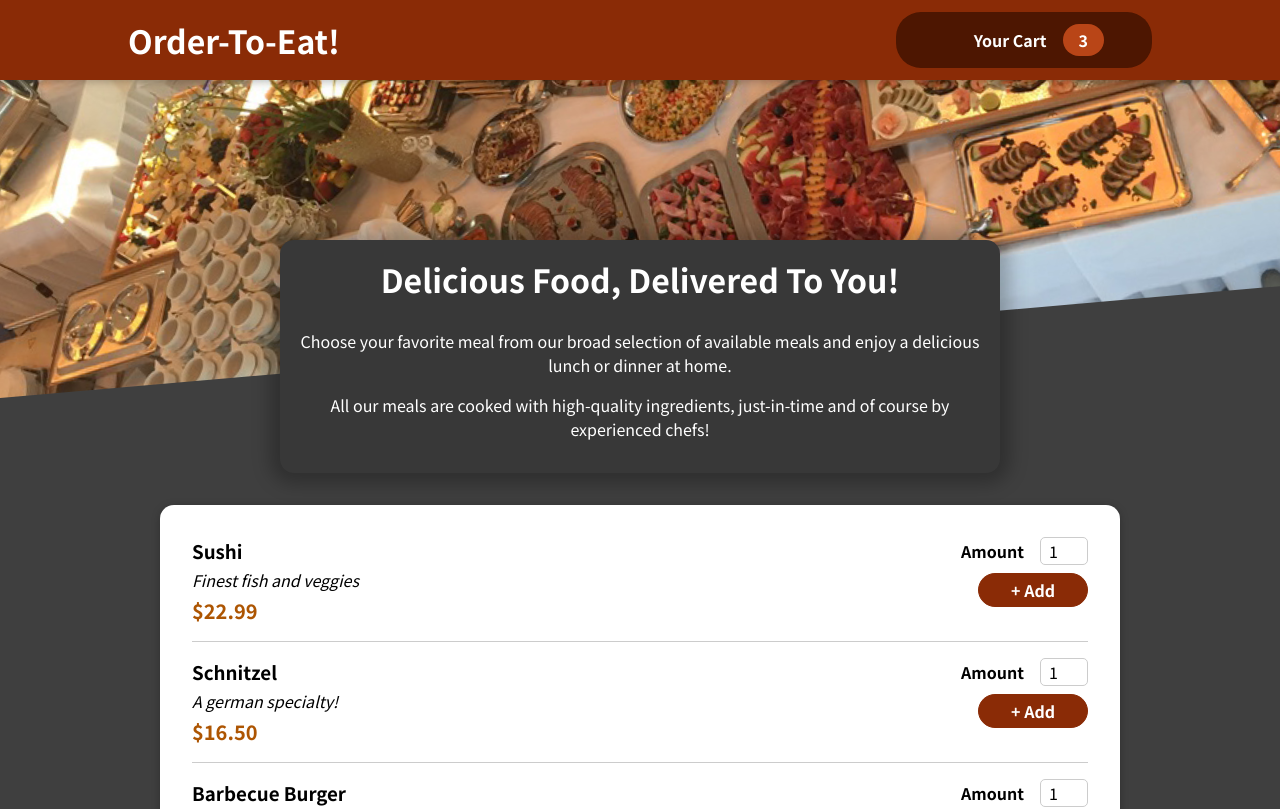
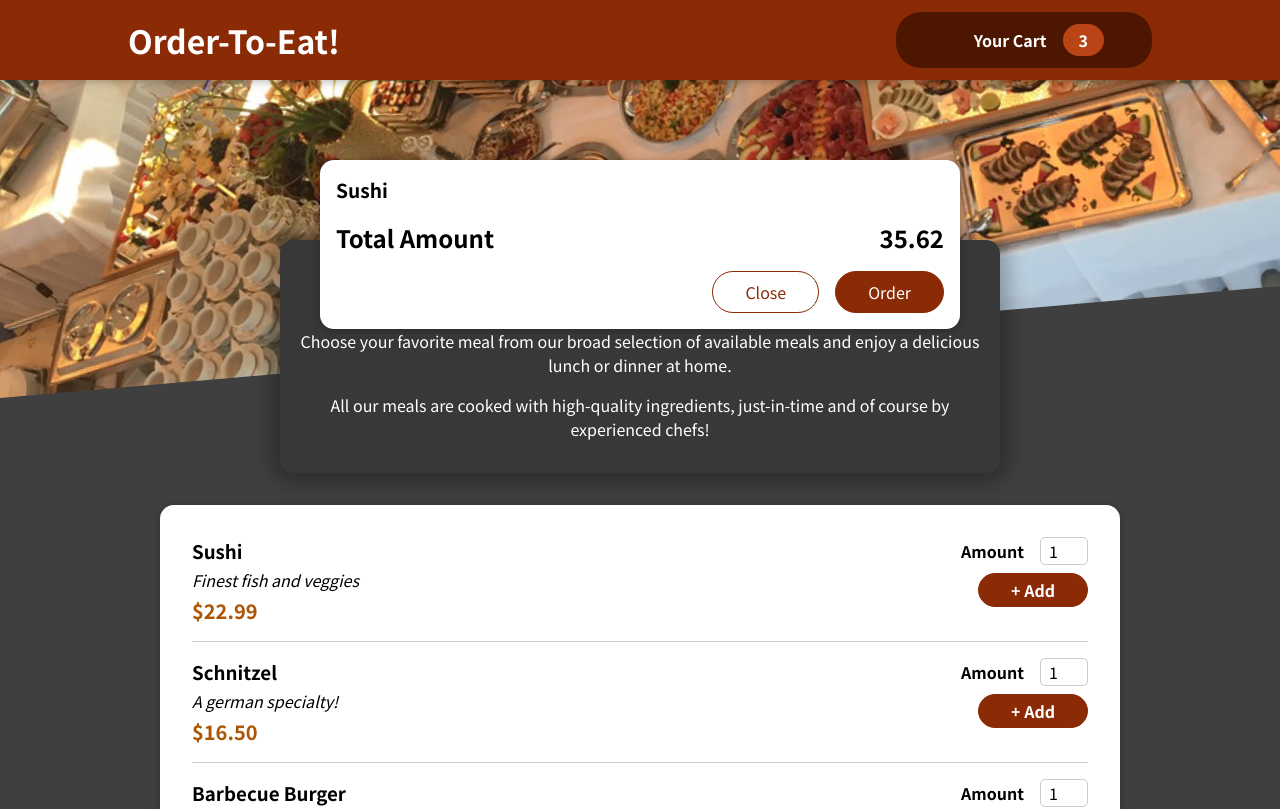
Before and after one commit to Alex-1980/order-to-eat, a React (Create React App) app: page / in a window 1280 px wide. Shown: the top 809 px of the page. Built offline with nearby package versions, Linux system fonts and the light colour scheme; some icons are missing.

Commit message:
added modal for cart

```diff
--- a/public/index.html
+++ b/public/index.html
@@ -28,6 +28,7 @@
   </head>
   <body>
     <noscript>You need to enable JavaScript to run this app.</noscript>
+    <div id="overlays"></div>
     <div id="root"></div>
     <!--
       This HTML file is a template.
--- a/src/App.js
+++ b/src/App.js
@@ -1,10 +1,12 @@
 import './App.css';
+import Cart from './components/Cart/Cart';
 import Header from './components/Layout/Header';
 import Meals from './components/Meals/Meals';
 
 function App() {
   return (
     <>
+      <Cart />
       <Header />
       <main>
         <Meals />
--- a/src/components/Cart/Cart.jsx
+++ b/src/components/Cart/Cart.jsx
@@ -1,5 +1,6 @@
 import React from "react";
 import classes from "../Cart/Cart.module.css";
+import Modal from '../UI/Modal';
 
 const Cart = () => {
   const cartItems = (
@@ -7,22 +8,21 @@
       {[{ id: "c1", name: "Sushi", amount: 2, price: 12.99 }].map((item) => (
         <li>{item.name}</li>
       ))}
-      ;
     </ul>
   );
 
   return (
-    <div>
+    <Modal>
       {cartItems}
-      <div className={classes.tatol}>
+      <div className={classes.total}>
         <span>Total Amount</span>
         <span>35.62</span>
       </div>
-      <div>
-        <button className={classes['button-alt']}>Close</button>
+      <div className={classes.actions}>
+        <button className={classes['button--alt']}>Close</button>
         <button className={classes.button}>Order</button>
       </div>
-    </div>
+    </Modal>
   );
 };
 
--- a/src/components/Cart/Cart.module.css
+++ b/src/components/Cart/Cart.module.css
@@ -3,6 +3,8 @@
   margin: 0;
   padding: 0;
   max-height: 20rem;
+  font-size: 1.2rem;
+  font-weight: 700;
   overflow: auto;
 }
 
--- /dev/null
+++ b/src/components/UI/Modal.jsx
@@ -0,0 +1,31 @@
+import React from "react";
+import ReactDOM from "react-dom";
+import classes from "../UI/Modal.module.css";
+
+const Backdrop = () => {
+  return <div className={classes.ackdrop} />;
+};
+
+const ModalOverlay = (props) => {
+  return (
+    <div className={classes.modal}>
+      <div className={classes.content}>{props.children}</div>
+    </div>
+  );
+};
+
+const portalElement = document.getElementById("overlays");
+
+const Modal = (props) => {
+  return (
+    <>
+      {ReactDOM.createPortal(<Backdrop />, portalElement)}
+      {ReactDOM.createPortal(
+        <ModalOverlay>{props.children}</ModalOverlay>,
+        portalElement
+      )}
+    </>
+  );
+};
+
+export default Modal;
--- /dev/null
+++ b/src/components/UI/Modal.module.css
@@ -0,0 +1,40 @@
+.backdrop {
+  position: fixed;
+  top: 0;
+  left: 0;
+  width: 100%;
+  height: 100vh;
+  z-index: 20;
+  background-color: rgba(0, 0, 0, 0.75);
+}
+
+.modal {
+  position: fixed;
+  top: 20vh;
+  left: 5%;
+  width: 90%;
+  background-color: white;
+  padding: 1rem;
+  border-radius: 14px;
+  box-shadow: 0 2px 8px rgba(0, 0, 0, 0.25);
+  z-index: 30;
+  animation: slide-down 300ms ease-out forwards;
+}
+
+@media (min-width: 768px) {
+  .modal {
+    width: 40rem;
+    left: calc(50% - 20rem);
+  }
+}
+
+@keyframes slide-down {
+  from {
+    opacity: 0;
+    transform: translateY(-3rem);
+  }
+  to {
+    opacity: 1;
+    transform: translateY(0);
+  }
+}
```
